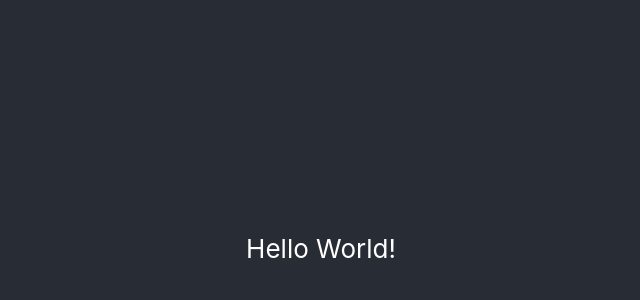
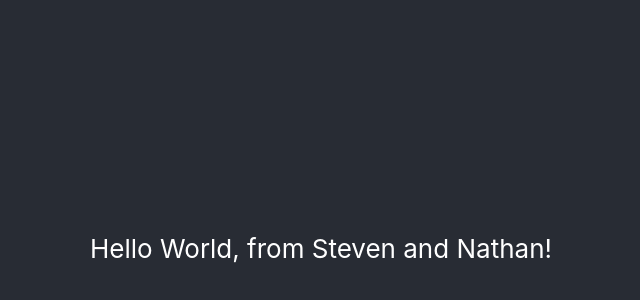
Before and after one commit to SchoolOfCode/w11d1_deployment-frontend-stev-nathan, a React (Create React App) app: page / in a window 1280 px wide. Shown: the part 152-452 px from the top of the page, without its empty margins (319-959 px from the left). Built offline with nearby package versions, Linux system fonts and the light colour scheme.

Commit message:
Test if deploys automatic changes

```diff
--- a/src/App.js
+++ b/src/App.js
@@ -5,7 +5,7 @@ function App() {
     <div className="App">
       <header className="App-header">
         <p>
-          Hello World!
+          Hello World, from Steven and Nathan!
         </p>
       </header>
     </div>
```
